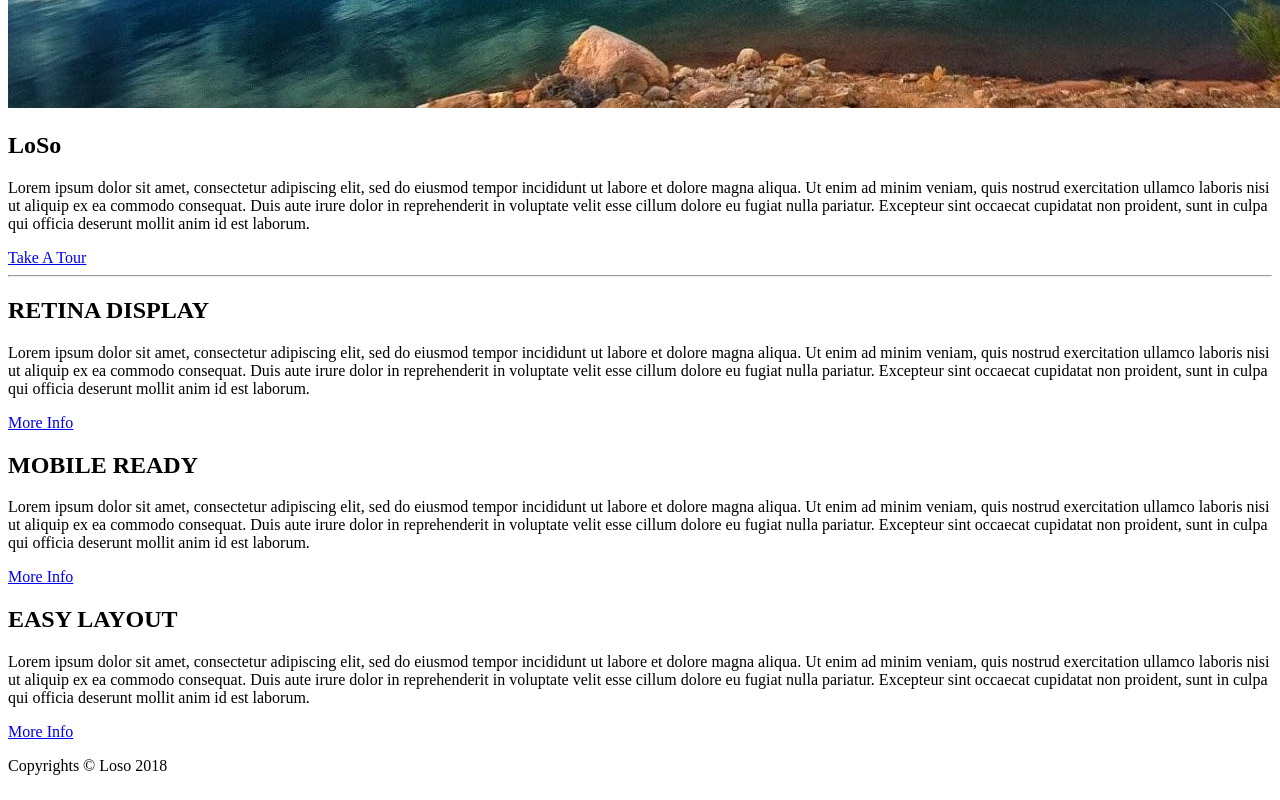
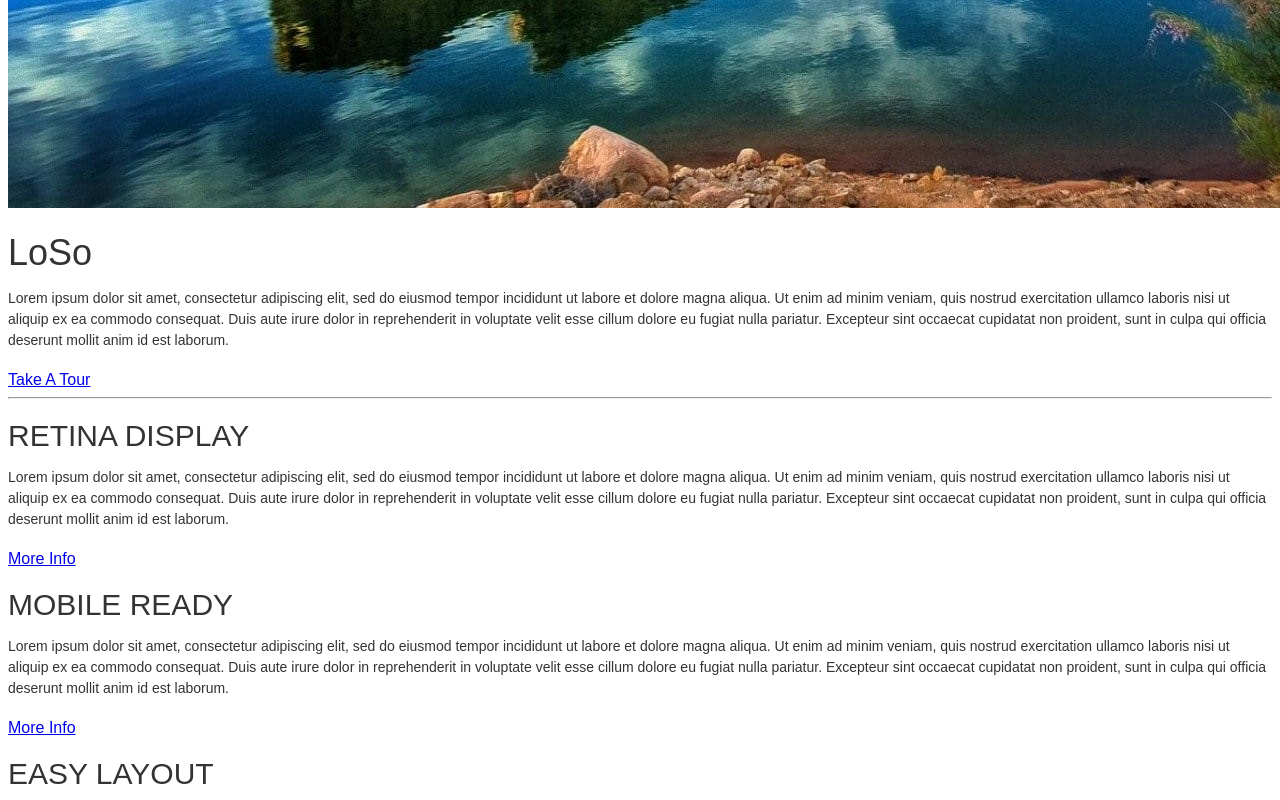
Before and after one commit to jkai7/small-business-site, a plain HTML site: page index.html in a window 1280 px wide. Shown: the part 980-1780 px from the top of the page. Drawn offline with Linux system fonts and the light colour scheme.

Commit message:
started css

```diff
--- a/index.html
+++ b/index.html
@@ -14,24 +14,28 @@
     <header>
 
         <!-- main container -->
-        <div>
+        <div class="main-container">
 
             <!-- single row -->
-            <div>
+            <div class="single-row">
 
                 <!-- col-left -->
-                <div>
+                <div class="col-left">
+
+
                     <img src="images/home.jpg" alt="small-business page">
 
                 </div><!-- END col-left -->
 
                 <!-- col-right -->
-                <div>
-                    <h2>LoSo</h2>
+                <div class="col-right">
+
+
+                    <h1>LoSo</h1>
 
                     <p>Lorem ipsum dolor sit amet, consectetur adipiscing elit, sed do eiusmod tempor incididunt ut labore et dolore magna aliqua. Ut enim ad minim veniam, quis nostrud exercitation ullamco laboris nisi ut aliquip ex ea commodo consequat. Duis aute irure dolor in reprehenderit in voluptate velit esse cillum dolore eu fugiat nulla pariatur. Excepteur sint occaecat cupidatat non proident, sunt in culpa qui officia deserunt mollit anim id est laborum.</p>
 
-                    <a href="#">Take A Tour</a>
+                    <a href="#" class="btn">Take A Tour</a>
 
                 </div><!-- END col-right -->
 
@@ -45,12 +49,12 @@
     <section>
 
         <!-- main container -->
-        <div>
+        <div class="main-container">
 
             <!-- single row -->
-            <div>
+            <div class="single-row">
 
-                <!-- col full -->
+                <!-- col-full -->
                 <div>
 
                     <hr>
@@ -66,13 +70,13 @@
     <section>
 
         <!-- main container -->
-        <div>
+        <div class="main-container">
 
             <!-- single row -->
-            <div>
+            <div class="single-row">
 
                 <!-- col-1 -->
-                <div>
+                <div class="col-1">
 
                     <h2>RETINA DISPLAY</h2>
 
@@ -83,7 +87,7 @@
                 </div><!-- END col-1 -->
 
                 <!-- col-2 -->
-                <div>
+                <div class="col-2">
 
                         <h2>MOBILE READY</h2>
 
@@ -94,7 +98,7 @@
                     </div><!-- END col-2 -->
 
                     <!-- col-3 -->
-                <div>
+                <div class="col-3">
 
                         <h2>EASY LAYOUT</h2>
 
@@ -118,13 +122,13 @@
     <footer>
 
         <!-- main container -->
-        <div>
+        <div class="main-container">
 
             <!-- single row -->
-            <div>
+            <div class="single-row">
 
                 <!-- col-full -->
-                <div>
+                <div class="col-footer">
 
                     <p>Copyrights &copy; Loso 2018</p>
 
--- a/style.css
+++ b/style.css
@@ -0,0 +1,38 @@
+/* General CSS */
+
+body {
+    padding-top: 100px;
+    font-family: Arial, san-serif;
+    color: #333
+}
+
+h1 {
+    font-size: 36px;
+}
+
+h2 {
+    font-size: 30px;
+}
+
+h1, h2 {
+    margin-top: 20px;
+    margin-bottom: 10px;
+    font-weight: normal;
+}
+
+p {
+    font-size: 14px;
+    line-height: 21px;
+    margin-bottom: 20px;
+}
+
+.main-container {
+    width: 100%;
+    margin: 0 auto;
+}
+
+.single-row {
+    width: 100%;
+}
+
+/* Header */
```
